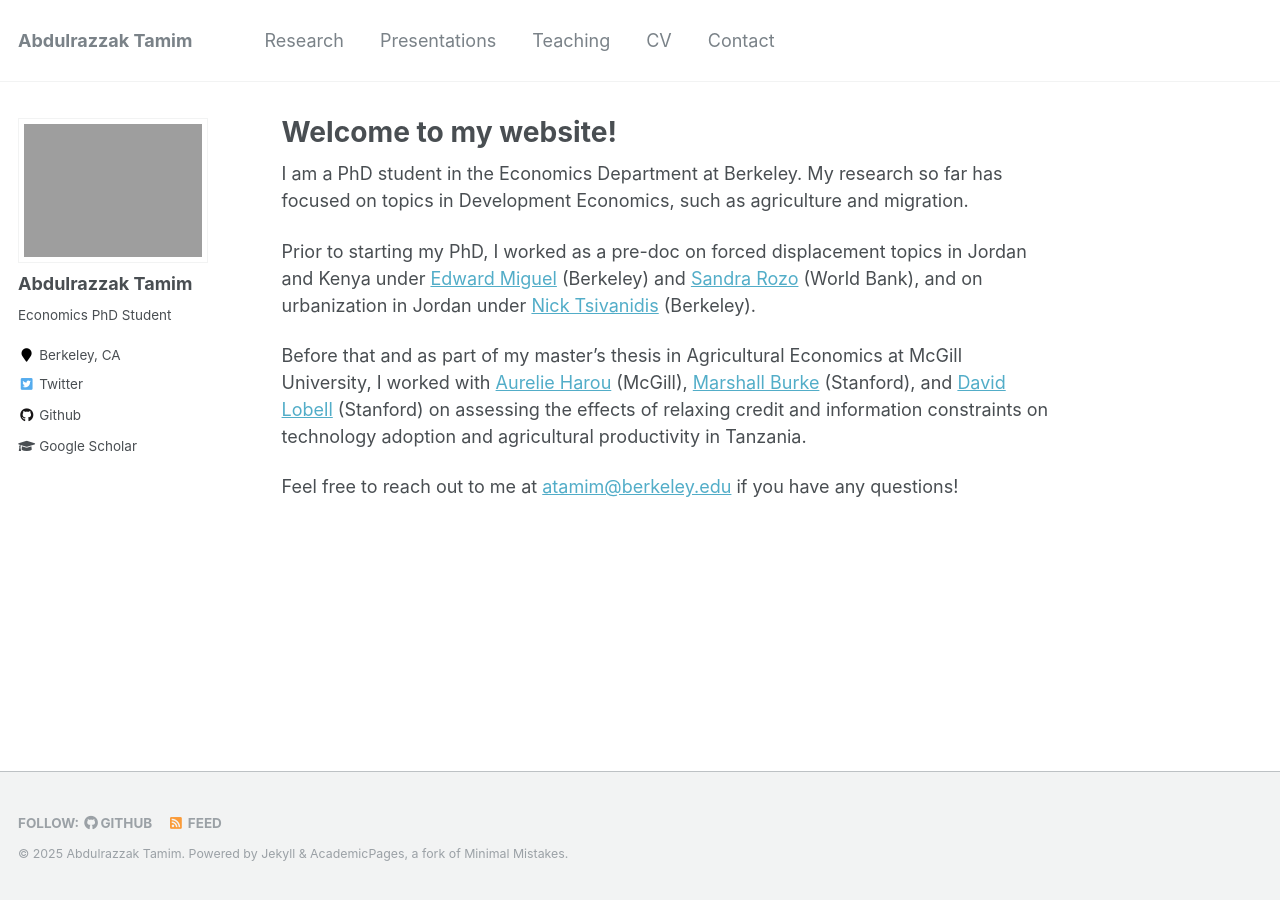
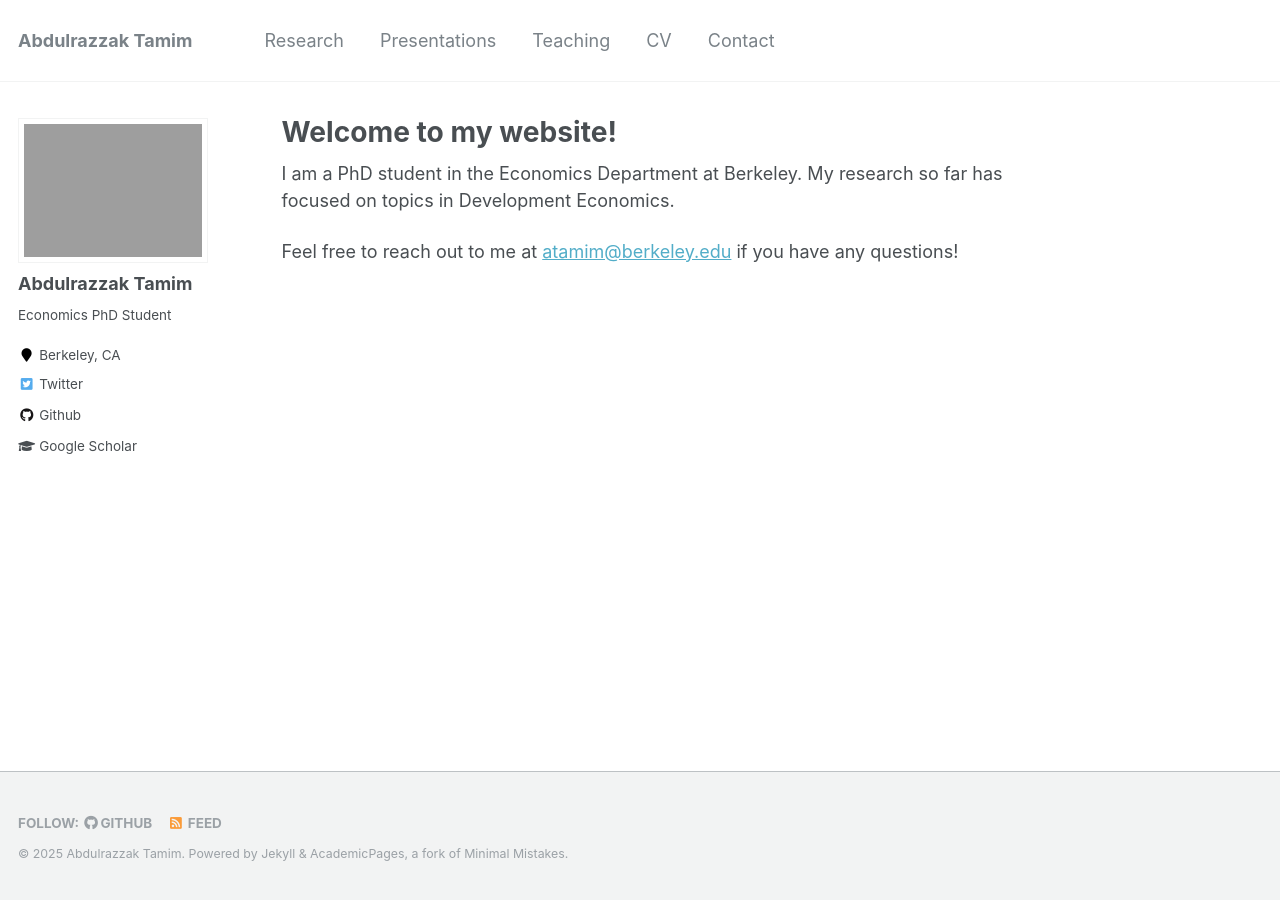
Before and after one commit to AbdulrazzakTamim/abdulrazzaktamim.github.io, a Jekyll site: the page built from _pages/about.md, in a window 1280 px wide. Built offline with Jekyll 4.4.1, drawn with Linux system fonts in a browser that asks for light colours; comment, search, counter and statistics services are not loaded.

Commit message:
Update about.md

```diff
--- a/_pages/about.md
+++ b/_pages/about.md
@@ -8,10 +8,6 @@ redirect_from:
   - /about.html
 ---
 
-I am a PhD student in the Economics Department at Berkeley. My research so far has focused on topics in Development Economics, such as agriculture and migration.
-
-Prior to starting my PhD, I worked as a pre-doc on forced displacement topics in Jordan and Kenya under [Edward Miguel](http://emiguel.econ.berkeley.edu/) (Berkeley) and [Sandra Rozo](https://www.sandrarozo.net/) (World Bank), and on urbanization in Jordan under [Nick Tsivanidis](https://www.nicktsivanidis.com/) (Berkeley).
-
-Before that and as part of my master’s thesis in Agricultural Economics at McGill University, I worked with [Aurelie Harou](https://aurelieharou.com/) (McGill), [Marshall Burke](https://web.stanford.edu/~mburke/) (Stanford), and [David Lobell](https://fse.fsi.stanford.edu/people/david_lobell) (Stanford) on assessing the effects of relaxing credit and information constraints on technology adoption and agricultural productivity in Tanzania.
+I am a PhD student in the Economics Department at Berkeley. My research so far has focused on topics in Development Economics.
 
 Feel free to reach out to me at <a href="mailto:atamim@berkeley.edu" target="_blank" rel="noopener noreferrer">atamim@berkeley.edu</a> if you have any questions!
```
